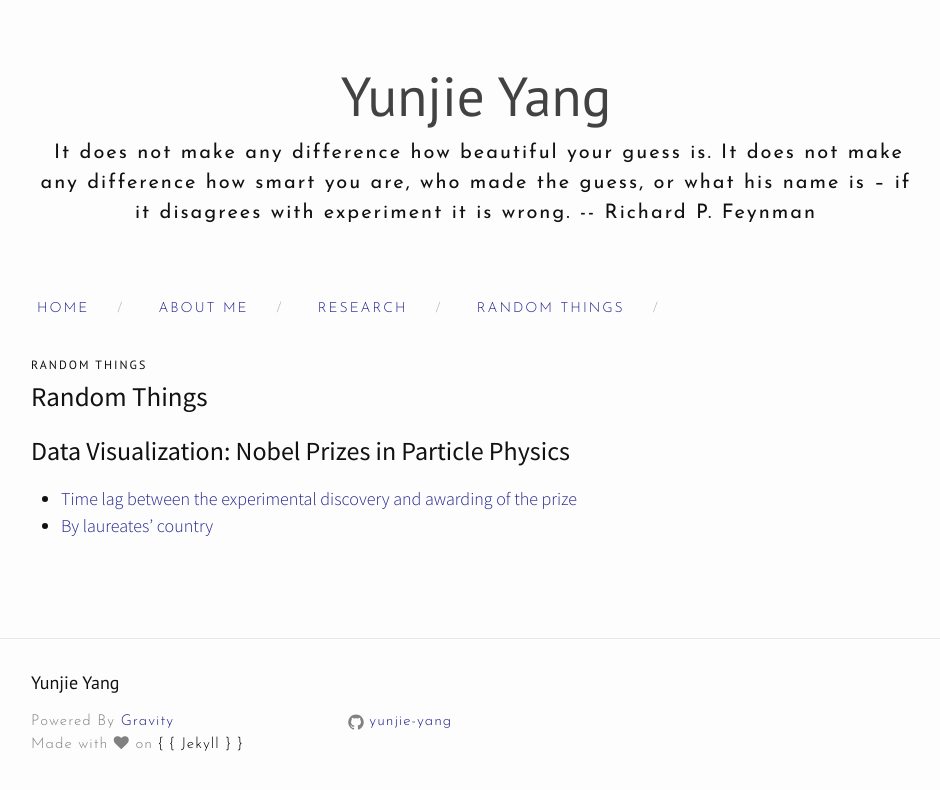
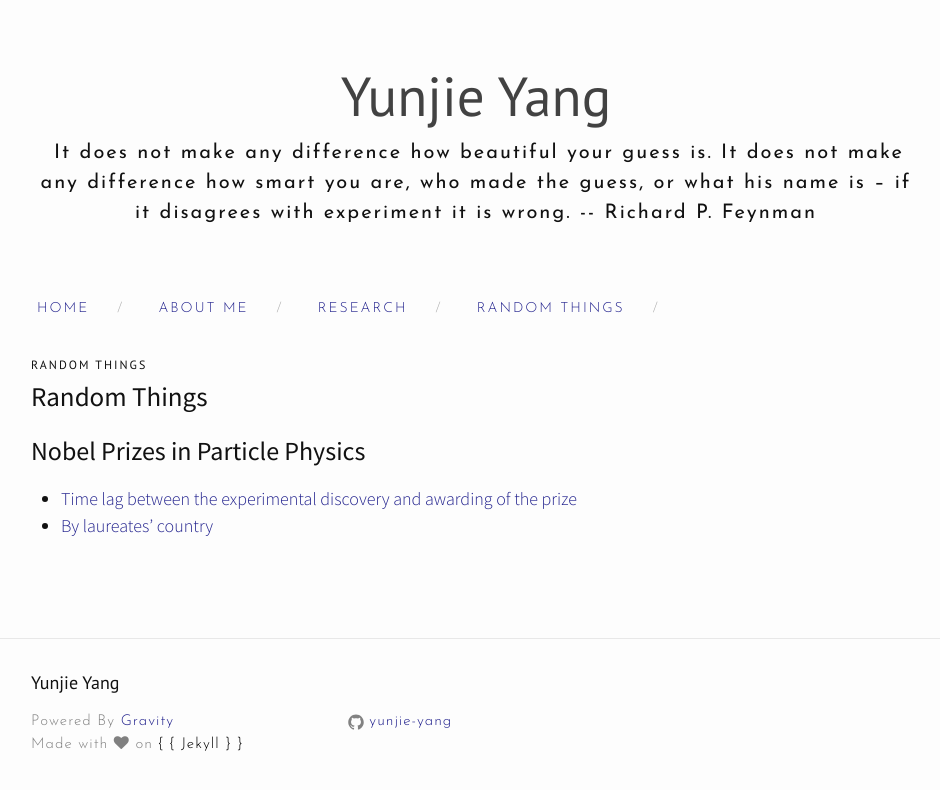
Before and after one commit to yunjie-yang/yunjie-yang.github.io, a Jekyll site: the page built from project.md, in a window 1280 px wide. Shown: the top 790 px of the page, without its empty margins (164-1104 px from the left). Built offline with Jekyll 4.4.1, drawn with Linux system fonts in a browser that asks for light colours; nearby versions of some CDN libraries; our own code applies the rules of GitHub Pages for plain Markdown files.

Commit message:
Update project.md

```diff
--- a/project.md
+++ b/project.md
@@ -8,7 +8,7 @@ weight : 3
 ---
 # Random Things
 
-### Data Visualization: Nobel Prizes in Particle Physics
+### Nobel Prizes in Particle Physics
 - [Time lag between the experimental discovery and awarding of the prize](/random_things/blog_exp-award.html)
 - [By laureates' country](/random_things/blog_byCountry.html)
 
```
